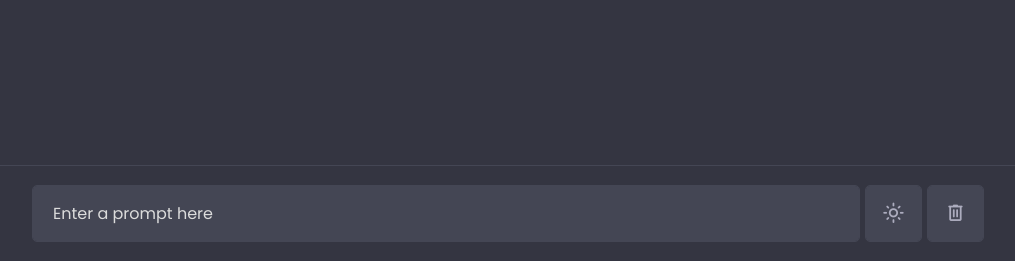
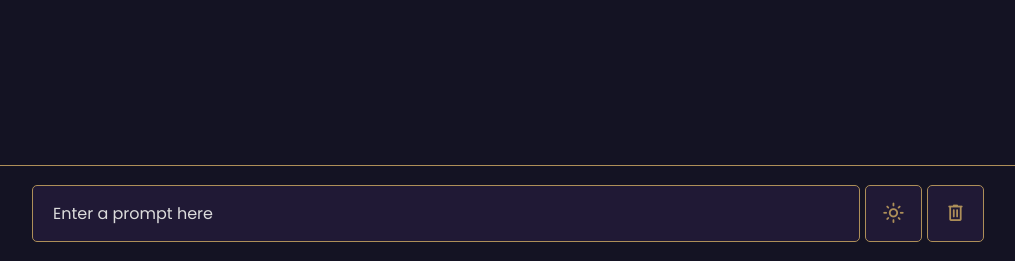
Before and after one commit to DeeptangshuSaha/ChatBot, a plain HTML site: page index.html in a window 1280 px wide. Shown: the part 539-800 px from the top of the page, without its empty margins (132-1147 px from the left). Drawn offline with nearby package versions, Linux system fonts and the light colour scheme.

Commit message:
Update style.css

```diff
--- a/style.css
+++ b/style.css
@@ -1,6 +1,3 @@
-/*
-
-/* Import Google font - Poppins */
 @import url('https://fonts.googleapis.com/css2?family=Poppins:wght@400;500;600&display=swap');
 * {
   margin: 0;
@@ -9,14 +6,14 @@
   font-family: "Poppins", sans-serif;
 }
 :root {
-  --text-color: #FFFFFF;
-  --icon-color: #ACACBE;
+  --text-color: #ae8f59;
+  --icon-color: #ae8f59;
   --icon-hover-bg: #5b5e71;
   --placeholder-color: #dcdcdc;
-  --outgoing-chat-bg: #343541;
-  --incoming-chat-bg: #444654;
-  --outgoing-chat-border: #343541;
-  --incoming-chat-border: #444654;
+  --outgoing-chat-bg: #141323;
+  --incoming-chat-bg: #201935;
+  --outgoing-chat-border: #01110A;
+  --incoming-chat-border: #ae8f59;
 }
 .light-mode {
   --text-color: #343541;
```
